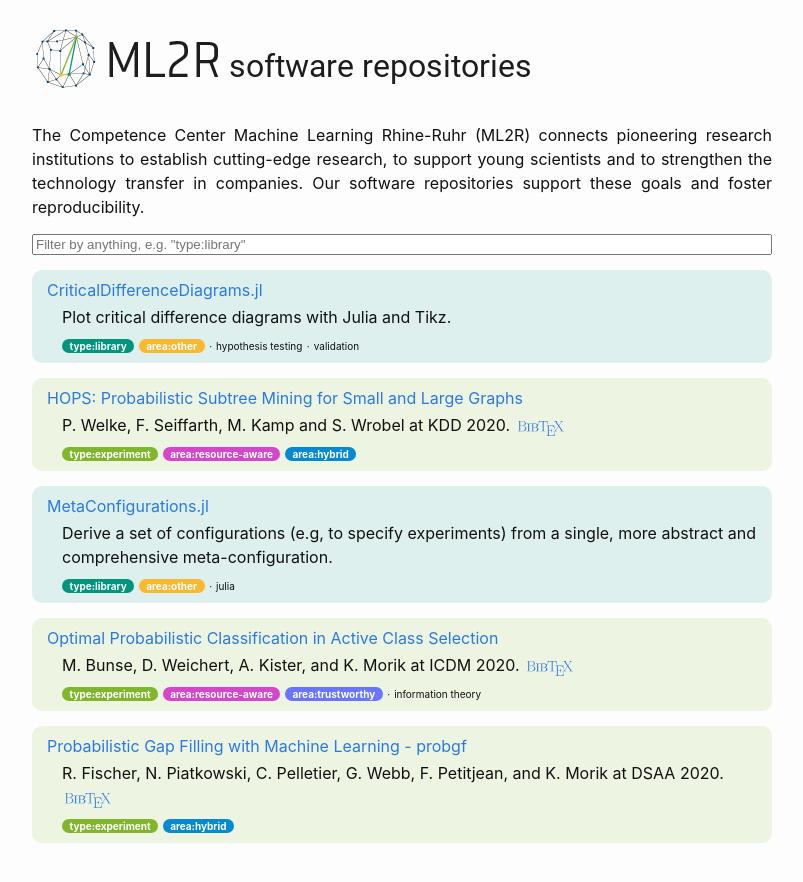
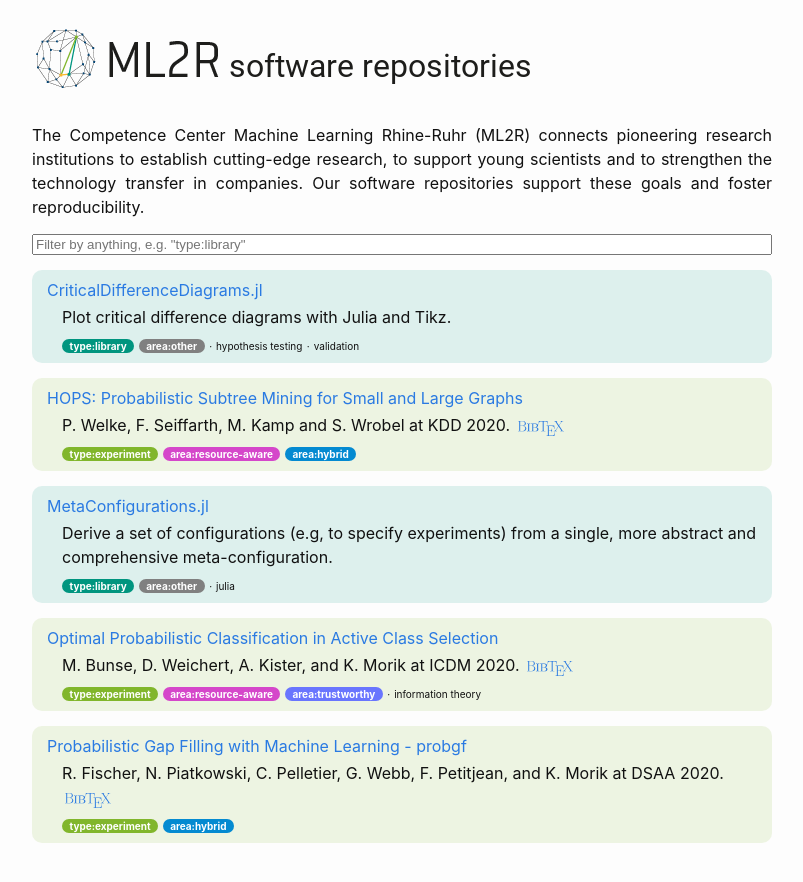
Before and after one commit to ML2R-center/ML2R-center.github.io, a Jekyll site: the page built from index.md, in a window 1280 px wide. Shown: the top 882 px of the page, without its empty margins (238-1041 px from the left). Built offline with Jekyll 4.4.1, drawn with Linux system fonts in a browser that asks for light colours; our own code applies the rules of GitHub Pages for plain Markdown files.

Commit message:
add education badge and change type:other color

```diff
--- a/_data/software.yml
+++ b/_data/software.yml
@@ -13,6 +13,7 @@
 # -------- | -------
 # e        | type:experiment
 # l        | type:library
+# s        | type:education
 # h        | area:hybrid
 # r        | area:resource-aware
 # t        | area:trustworthy
--- a/_layouts/home.html
+++ b/_layouts/home.html
@@ -31,6 +31,8 @@ layout: default
               <span class="experiment badge">type:experiment</span>
             {% elsif item.type == "l" %}
               <span class="library badge">type:library</span>
+            {% elsif item.type == "s" %}
+              <span class="education badge">type:education</span>
             {% endif %}
             {% for area in item.areas %}
               {% if area == "h" %}
@@ -40,7 +42,7 @@ layout: default
               {% elsif area == "t" %}
                 <span class="trustworthy badge">area:trustworthy</span>
               {% elsif area == "q" %}
-                <span class="quandum badge">area:quantum</span>
+                <span class="quantum badge">area:quantum</span>
               {% elsif area == "o" %}
                 <span class="other badge">area:other</span>
               {% endif %}
--- a/assets/main.scss
+++ b/assets/main.scss
@@ -61,6 +61,9 @@ ul.list {
   &.experiment {
     background-color: #81b62c;
   }
+  &.education {
+    background-color: #fab82e;
+  }
   &.hybrid {
     background-color: #048ad1;
   }
@@ -74,7 +77,7 @@ ul.list {
     background-color: #ab6eaf;
   }
   &.other {
-    background-color: #fab82e;
+    background-color: #808080;
   }
   &.keyword {
     background-color: transparent;
```
Also changed, not shown: README.md.
